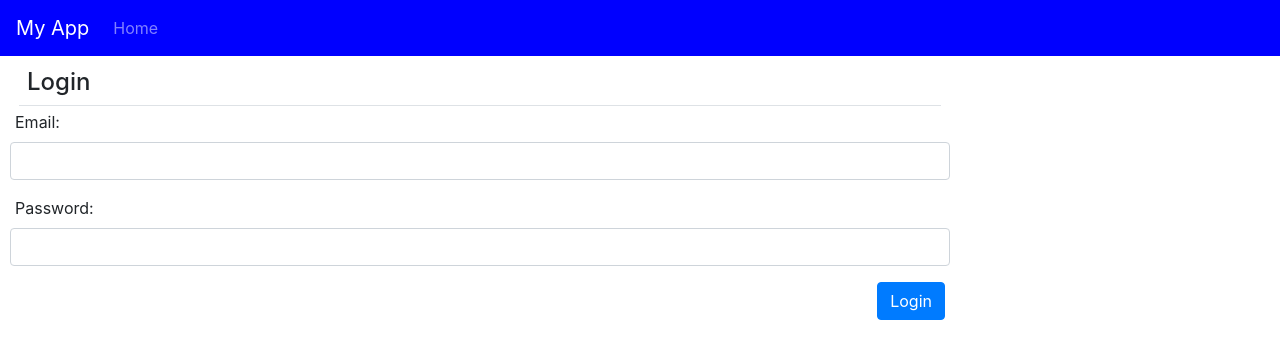
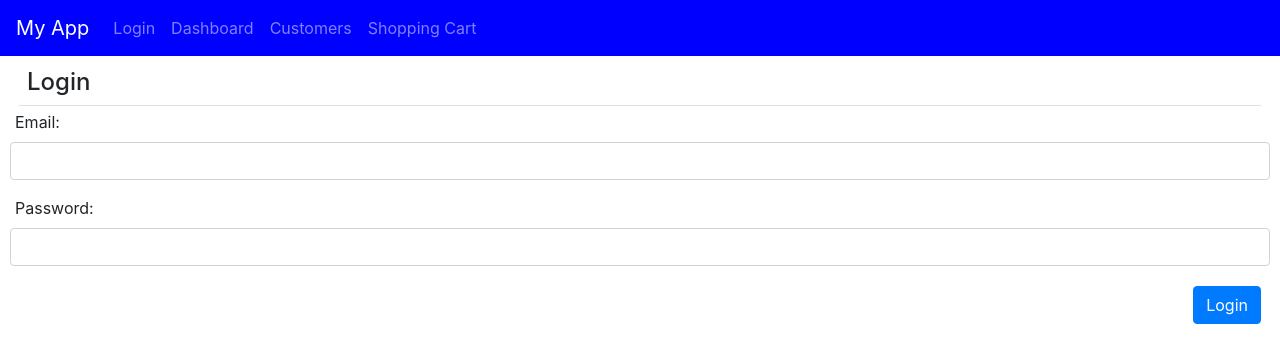
Before and after one commit to CJS1515/PNP4Project, a React (Create React App) app: page / in a window 1280 px wide. Shown: the top 362 px of the page. Built offline with nearby package versions, Linux system fonts and the light colour scheme.

Commit message:
Week 4 changes

```diff
--- a/package.json
+++ b/package.json
@@ -12,6 +12,7 @@
     "popper.js": "^1.16.1",
     "react": "^18.2.0",
     "react-dom": "^18.2.0",
+    "react-router-dom": "^6.21.0",
     "react-scripts": "5.0.1",
     "web-vitals": "^2.1.4"
   },
--- a/src/App.jsx
+++ b/src/App.jsx
@@ -1,14 +1,28 @@
 import React, { Component } from "react";
 import NavBar from "./NavBar";
-//import ShoppingCart from "./ShoppingCart";
+import ShoppingCart from "./ShoppingCart";
 import Login from "./Login";
+import Dashboard from "./Dashboard";
+import CustomersList from "./CustomersList";
+import { Route } from "react-router";
+import { BrowserRouter } from "react-router-dom";
+import { Routes } from "react-router-dom";
+import NoMatchPage from "./NoMatchPage";
 export default class App extends Component {
   render() {
     return (
-      <React.Fragment>
+      <BrowserRouter>
         <NavBar />
-        <Login></Login>
-      </React.Fragment>
+        <div className="container-fluid">
+          <Routes>
+            <Route path="/" exact element={<Login />} />
+            <Route path="/dashboard" exact element={<Dashboard />} />
+            <Route path="/customers" exact element={<CustomersList />} />
+            <Route path="/cart" exact element={<ShoppingCart />} />
+            <Route path="*" element={<NoMatchPage />} />
+          </Routes>
+        </div>
+      </BrowserRouter>
     );
   }
 }
--- /dev/null
+++ b/src/Dashboard.jsx
@@ -0,0 +1,11 @@
+import React, { Component } from "react";
+
+export default class Dashboard extends Component {
+  render() {
+    return (
+      <div>
+        <h4>Dashboard</h4>
+      </div>
+    );
+  }
+}
--- a/src/Login.jsx
+++ b/src/Login.jsx
@@ -7,7 +7,7 @@ export default class Login extends Component {
   }
   render() {
     return (
-      <div className="col-lg-9">
+      <div>
         <h4 className="m-1 p-2 border-bottom">Login</h4>
         {/* Email Starts */}
         <div className="form-group form-row">
@@ -37,7 +37,8 @@ export default class Login extends Component {
         </div>
         {/* Password ends */}
         <div className="text-right">
-          <button className="btn btn-primary" onClick={this.onLoginClick}>
+          {this.state.message}
+          <button className="btn btn-primary m-1" onClick={this.onLoginClick}>
             Login
           </button>
         </div>
@@ -45,16 +46,20 @@ export default class Login extends Component {
     );
   } //end of render
 
-  onLoginClick = () => {
-    if (
-      this.state.email === "admin@test.com" &&
-      this.state.password === "admin123"
-    ) {
+  onLoginClick = async () => {
+    var response = await fetch(
+      `http://localhost:5000/users?email=${this.state.email}&password=${this.state.password}`,
+      { method: "GET" }
+    );
+
+    var body = await response.json();
+
+    if (body.length > 0)
       //success
       this.setState({
         message: <span className="text-success">Successfully Logged-in</span>,
       });
-    } else {
+    else {
       //error
       this.setState({
         message: (
--- a/src/NavBar.jsx
+++ b/src/NavBar.jsx
@@ -1,4 +1,5 @@
 import React, { Component } from "react";
+import { Link } from "react-router-dom";
 
 class NavBar extends Component {
   render() {
@@ -24,9 +25,24 @@ class NavBar extends Component {
           <div className="collapse navbar-collapse" id="navbarSupportedContent">
             <ul className="navbar-nav mr-auto">
               <li className="nav-item">
-                <a className="nav-link" href="/#">
-                  Home
-                </a>
+                <Link to="/" className="nav-link">
+                  Login
+                </Link>
+              </li>
+              <li className="nav-item">
+                <Link to="/dashboard" className="nav-link">
+                  Dashboard
+                </Link>
+              </li>
+              <li className="nav-item">
+                <Link to="/customers" className="nav-link">
+                  Customers
+                </Link>
+              </li>
+              <li className="nav-item">
+                <Link to="/cart" className="nav-link">
+                  Shopping Cart
+                </Link>
               </li>
             </ul>
           </div>
--- /dev/null
+++ b/src/NoMatchPage.jsx
@@ -0,0 +1,11 @@
+import React, { Component } from "react";
+
+export default class NoMatchPage extends Component {
+  render() {
+    return (
+      <div>
+        <h4>Page not found</h4>
+      </div>
+    );
+  }
+}
--- a/src/Product.jsx
+++ b/src/Product.jsx
@@ -13,6 +13,7 @@ export default class Product extends Component {
     console.log("render - Product");
 
     return (
+      <div class="row">
         <div className="col-lg-6">
           <div className="card m-2">
             <div className="card-body">
@@ -65,6 +66,7 @@ export default class Product extends Component {
             {/* card-footer ends here */}
           </div>
         </div>
+      </div>
     );
   }
 
--- a/src/ShoppingCart.jsx
+++ b/src/ShoppingCart.jsx
@@ -7,14 +7,7 @@ export default class ShoppingCart extends Component {
     super(props); //calling super class' constructor
     //initializing the state
     this.state = {
-      products: [
-        { id: 1, productName: "iPhone", price: 8900, quantity: 0 },
-        { id: 2, productName: "Sony Camera", price: 4500, quantity: 0 },
-        { id: 3, productName: "Samsung QLED TV", price: 7745, quantity: 0 },
-        { id: 4, productName: "iPad Pro", price: 12400, quantity: 0 },
-        { id: 5, productName: "Xbox 360", price: 300, quantity: 0 },
-        { id: 6, productName: "MSI Laptop", price: 9999, quantity: 0 },
-      ],
+      products: [],
     };
   }
 
@@ -22,7 +15,7 @@ export default class ShoppingCart extends Component {
     console.log("render - ShoppingCart");
 
     return (
-      <div className="container-fluid">
+      <div>
         <h4>Shopping Cart</h4>
 
         <div className="row">
@@ -45,10 +38,16 @@ export default class ShoppingCart extends Component {
   }
   //render ends here
 
-  componentDidMount() {
+  componentDidMount = async () => {
     //fetch data from data source
-    console.log("componentDidMount - ShoppingCart");
-  }
+
+    var response = await fetch("http://localhost:5000/products", {
+      method: "GET",
+    });
+    var prods = await response.json();
+    this.setState({ products: prods });
+    //console.log("componentDidMount - ShoppingCart");
+  };
 
   componentDidUpdate(prevProps, prevState) {
     console.log(
```
Also changed, not shown: 1 other file (tests, documents, lock files or other folders). Lines whose indentation alone changed are shown as unchanged.
